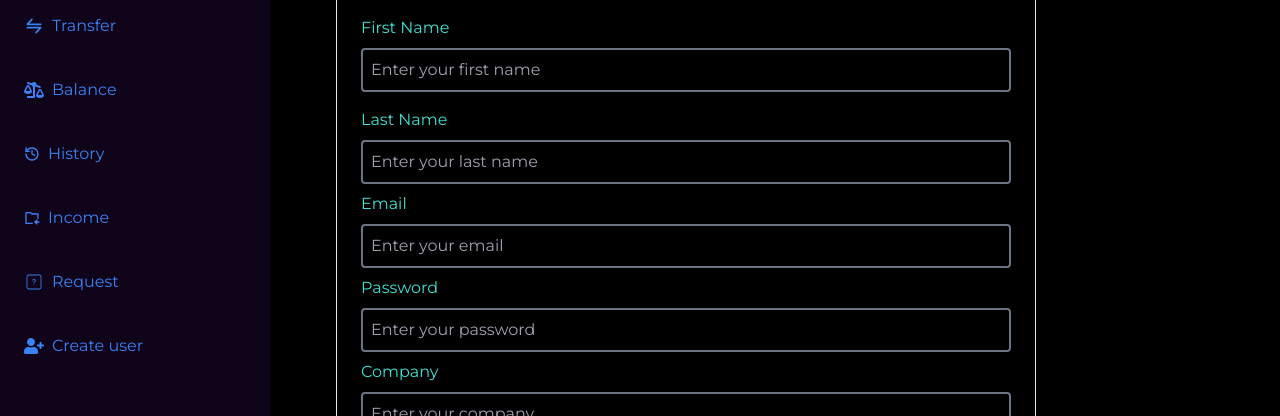
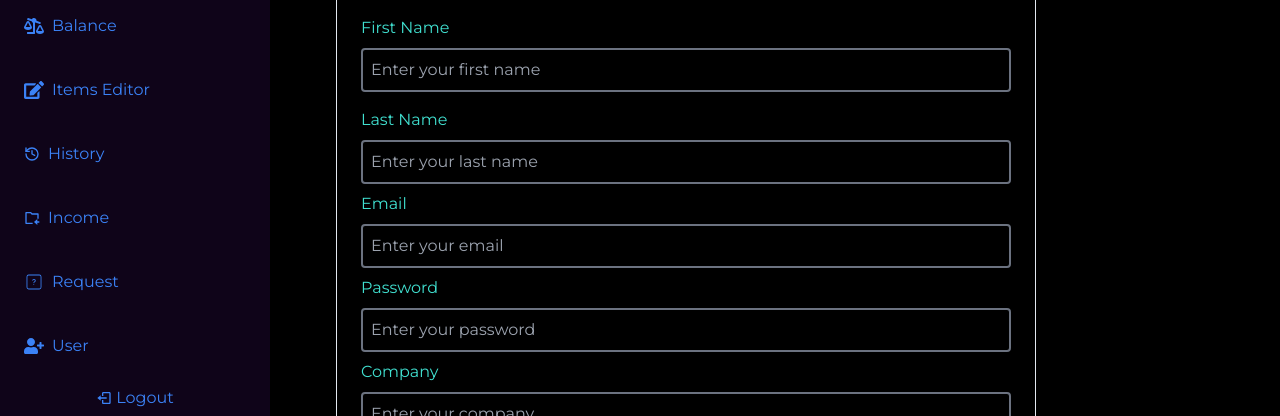
Before and after one commit to amrrmohamed87/ApexBuild, a React (Vite) app: page /dashboard in a window 1280 px wide. Shown: the part 256-672 px from the top of the page. Built offline with nearby package versions, Linux system fonts and the light colour scheme; sample sign-in values are in the browser's storage.

Commit message:
adding new page "items-editor" to the left side bar and enhancing the style

```diff
--- a/src/components/LeftSidebar.jsx
+++ b/src/components/LeftSidebar.jsx
@@ -55,7 +55,7 @@ function LeftSiderbar() {
         } fixed top-0 md:flex px-4 py-4 flex-col justify-between h-screen min-w-[270px] max-w-[300px] bg-[#0f0419]
          transition-all duration-300`}
       >
-        <div className="flex flex-col gap-11">
+        <div className="flex flex-col gap-3">
           <Link to="/dashboard" className="flex gap-1 items-center">
             <p className="text-[#40E0D0] text-[25px]">ConstructMeta</p>
             <img src={logo} alt="logo" width={40} height={20} />
--- a/src/constants/data.jsx
+++ b/src/constants/data.jsx
@@ -17,6 +17,7 @@ import { LuLayoutDashboard } from "react-icons/lu";
 import { CiSquareQuestion } from "react-icons/ci";
 import { FaUserPlus } from "react-icons/fa";
 import { FaBalanceScaleRight } from "react-icons/fa";
+import { FaEdit } from "react-icons/fa";
 
 export const navLinks = [
   { label: "Home", to: "home" },
@@ -34,6 +35,7 @@ export const sidebarLinks = [
   },
   { label: "Transfer", to: "/transfer", icon: <TbTransfer size={20} /> },
   { label: "Balance", to: "/balance", icon: <FaBalanceScaleRight size={20} /> },
+  { label: "Items Editor", to: "/items-editor", icon: <FaEdit size={20} /> },
   { label: "History", to: "/history", icon: <LuHistory /> },
   { label: "Income", to: "/income", icon: <RiFolderReceivedLine /> },
   {
@@ -41,7 +43,7 @@ export const sidebarLinks = [
     to: "/request",
     icon: <CiSquareQuestion size={20} />,
   },
-  { label: "Create user", to: "/createUser", icon: <FaUserPlus size={20} /> },
+  { label: "User", to: "/user", icon: <FaUserPlus size={20} /> },
 ];
 
 export const features = [
```
